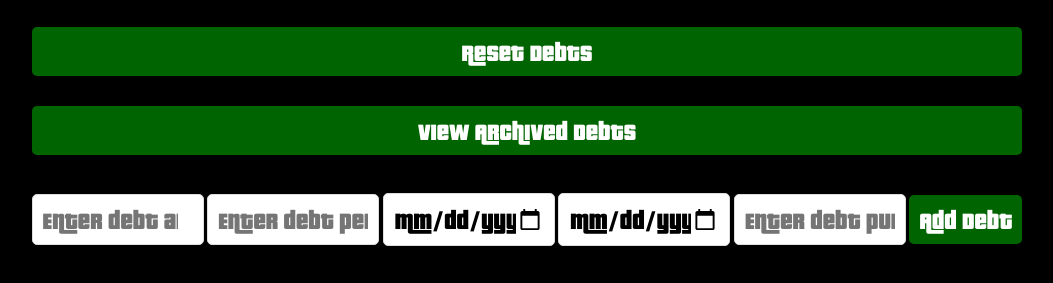
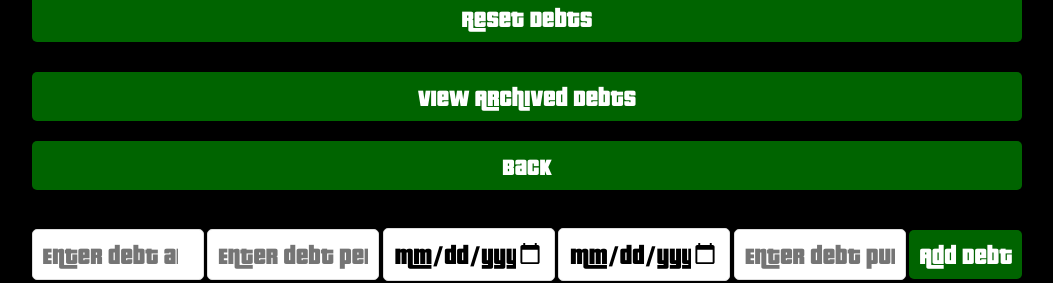
Before and after one commit to amrdwii/FINANCE-TRACKER-, a plain HTML site: page debts.html in a window 1280 px wide. Shown: the part 318-601 px from the top of the page, without its empty margins (113-1166 px from the left). Drawn offline with nearby package versions, Linux system fonts and the light colour scheme; files whose address does not match are found by name.

Commit message:
Update debts.html

```diff
--- a/debts.html
+++ b/debts.html
@@ -248,6 +248,8 @@
     <button onclick="toggleLog()">Toggle Log</button>
     <button onclick="toggleLogDebts()">Toggle Log Debts</button>
     <button onclick="window.location.href='archived_debts.html'" class="archived-debts">View Archived Debts</button>
+    <button onclick="window.location.href='index.html'" class="archived-debts">Back</button>
+
 </div>
 
 <div class="debts" id="debts" style="display: block;">
```
